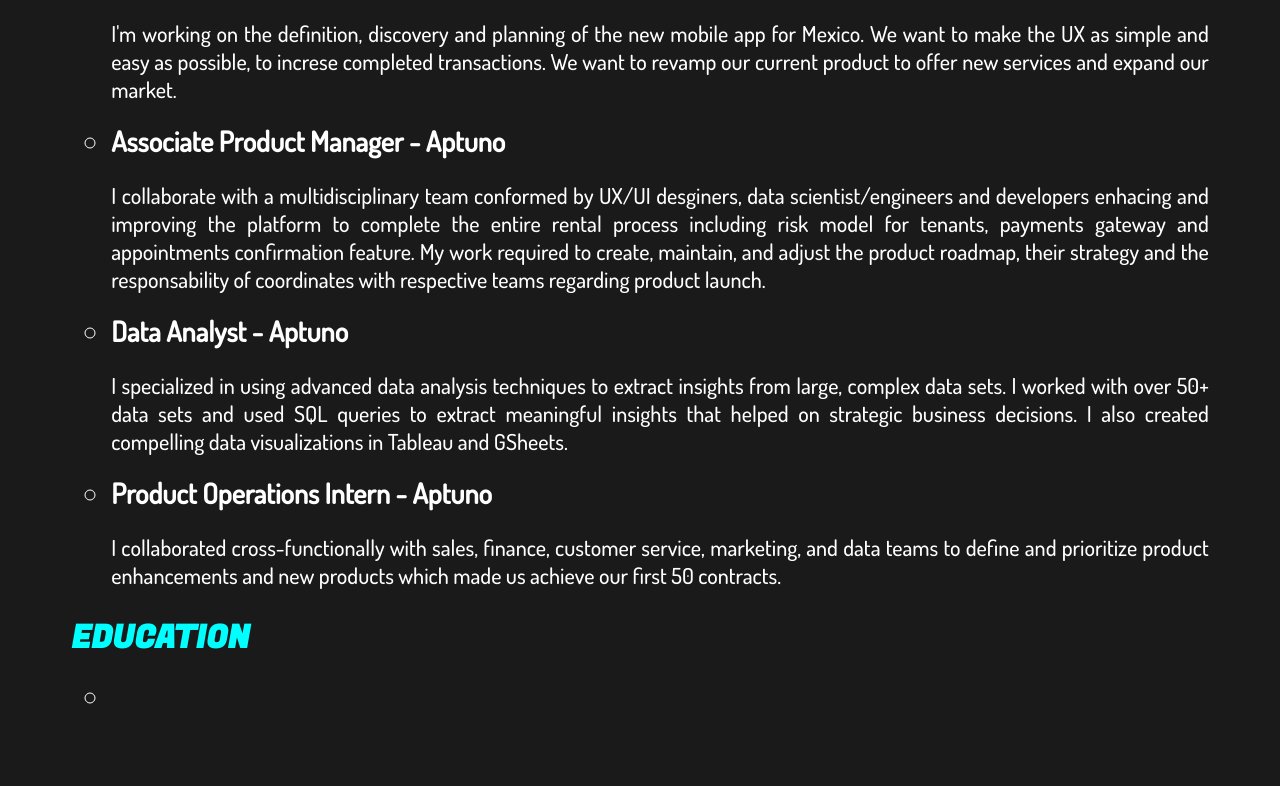
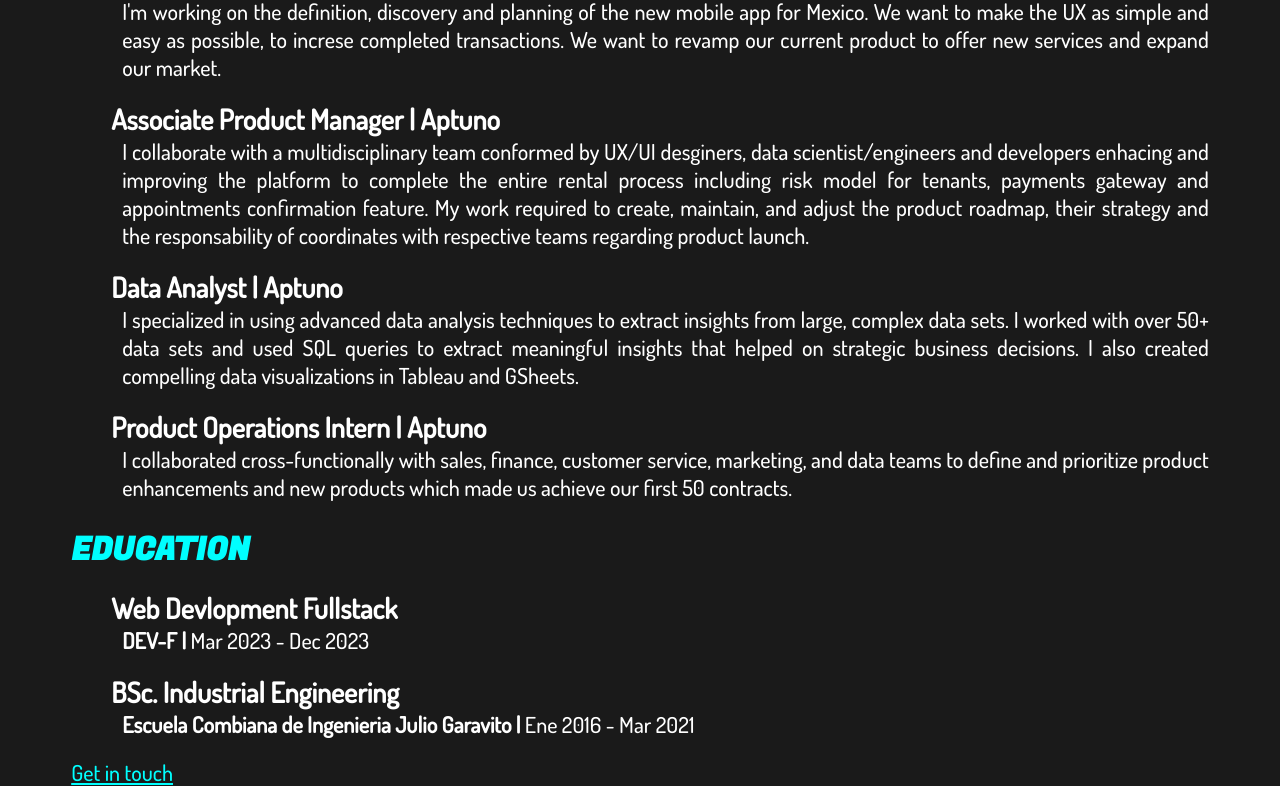
Before and after one commit to VALENTINAMOR11/b9-protalento, a plain HTML site: page CV/index.html in a window 1280 px wide. Shown: the part 985-1771 px from the top of the page. Before the commit the page ends 1699 px from the top, so only its background shows below. Drawn offline with Linux system fonts and the light colour scheme.

Commit message:
Cambios adicionales

```diff
--- a/CV/index.html
+++ b/CV/index.html
@@ -9,7 +9,7 @@
     <title>PM - Valentina</title>
 </head>
 <body>
-    <section>
+    <section id="perfil">
         <div id="fila">
             <div id="foto">
                 <img src="./CVimage.jpg" alt="Imagen personal" width="630px" >
@@ -35,23 +35,26 @@
 
         </div>
     </section>
-    <section>
+    <section id="detalle">
         <div id="experiencia">
             <h2>EXPERIENCE</h2>
             <article>
                 <ol>
-                    <li><strong>Junior Product Manager - Emida</strong><p>I'm working on the definition, discovery and planning of the new mobile app for Mexico. We want to make the UX as simple and easy as possible, to increse completed transactions. We want to revamp our current product to offer new services and expand our market. </p></li>
-                    <li><strong>Associate Product Manager - Aptuno</strong><p>I collaborate with a multidisciplinary team conformed by UX/UI desginers, data scientist/engineers and developers enhacing and improving the platform to complete the entire rental process including risk model for tenants, payments gateway and appointments confirmation feature. My work required to create, maintain, and adjust the product roadmap, their strategy and the responsability of coordinates with respective teams regarding product launch.</p></li>
-                    <li><strong>Data Analyst - Aptuno</strong><p>I specialized in using advanced data analysis techniques to extract insights from large, complex data sets. I worked with over 50+ data sets and used SQL queries to extract meaningful insights that helped on strategic business decisions. I also created compelling data visualizations in Tableau and GSheets.</p></li>
-                    <li><strong>Product Operations Intern - Aptuno</strong><p>I collaborated cross-functionally with sales, finance, customer service, marketing, and data teams to define and prioritize product enhancements and new products which made us achieve our first 50 contracts.</p></li>
+                    <li><strong>Junior Product Manager | Emida</strong><p>I'm working on the definition, discovery and planning of the new mobile app for Mexico. We want to make the UX as simple and easy as possible, to increse completed transactions. We want to revamp our current product to offer new services and expand our market. </p></li>
+                    <li><strong>Associate Product Manager | Aptuno</strong><p>I collaborate with a multidisciplinary team conformed by UX/UI desginers, data scientist/engineers and developers enhacing and improving the platform to complete the entire rental process including risk model for tenants, payments gateway and appointments confirmation feature. My work required to create, maintain, and adjust the product roadmap, their strategy and the responsability of coordinates with respective teams regarding product launch.</p></li>
+                    <li><strong>Data Analyst | Aptuno</strong><p>I specialized in using advanced data analysis techniques to extract insights from large, complex data sets. I worked with over 50+ data sets and used SQL queries to extract meaningful insights that helped on strategic business decisions. I also created compelling data visualizations in Tableau and GSheets.</p></li>
+                    <li><strong>Product Operations Intern | Aptuno</strong><p>I collaborated cross-functionally with sales, finance, customer service, marketing, and data teams to define and prioritize product enhancements and new products which made us achieve our first 50 contracts.</p></li>
                 </ol>
             </article>
             </article>
             <h2>EDUCATION</h2>
             <ol>
-                <li></li>
+                <li><strong>Web Devlopment Fullstack </strong><p> <strong>DEV-F |</strong> Mar 2023 - Dec 2023</p> </li>
+                <li><strong>BSc. Industrial Engineering</strong><p><strong>Escuela Combiana de Ingenieria Julio Garavito |</strong> Ene 2016 - Mar 2021</p></li>
             </ol>
         </div>
+        <a href="https://www.linkedin.com/in/moreno-valentina/"> Get in touch</a>
     </section>
 </body>
+
 </html>
--- a/CV/style.css
+++ b/CV/style.css
@@ -10,6 +10,7 @@ section{
     max-width: 1700px;
     height: 630px;
     margin: 10% auto;
+    margin-bottom: 0;
 }
 
 #fila{
@@ -71,11 +72,16 @@ article ul li{
     list-style: none;
     width: 48%;
     display: inline-block;
-    margin-bottom: 20px;
+    margin-bottom: 10px;
 }
 
 #info #redes{
     margin: 50px 0;
+}
+
+
+#experiencia{
+    margin-top: 5px;
 }
 
 #experiencia h2{
@@ -90,8 +96,8 @@ article ul li{
     color: white;
     font-size: 28px;
     font-family: 'Dosis', sans-serif;
-    list-style:circle;
-    margin-bottom: 5px;
+    list-style:none;
+    margin-bottom: 2px;
 }
 
 #experiencia ol li p{
@@ -100,5 +106,18 @@ article ul li{
     font-family: 'Dosis', sans-serif;
     list-style: none;
     margin-bottom: 20px;
+    margin-left: 1%;
     text-align: justify;
+    margin-top: 0;
 }
+
+#detalle a{
+    color: aqua;
+    font-size: 22px;
+    font-family: 'Dosis', sans-serif;
+    list-style: none;
+    margin-bottom: 20px;
+    margin-top: 40px;
+    text-align: center;
+    margin-top: 0;
+}
```
